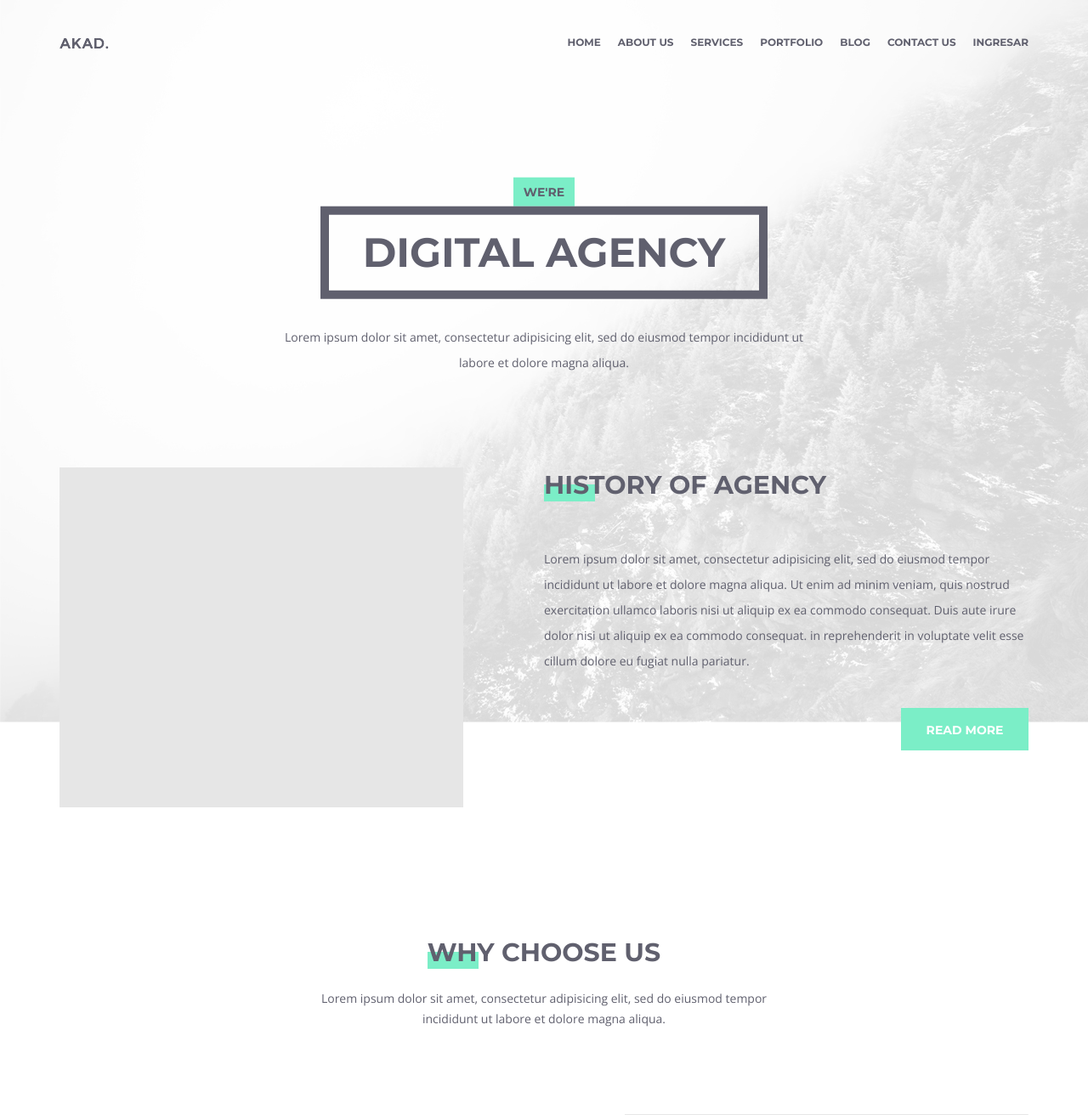
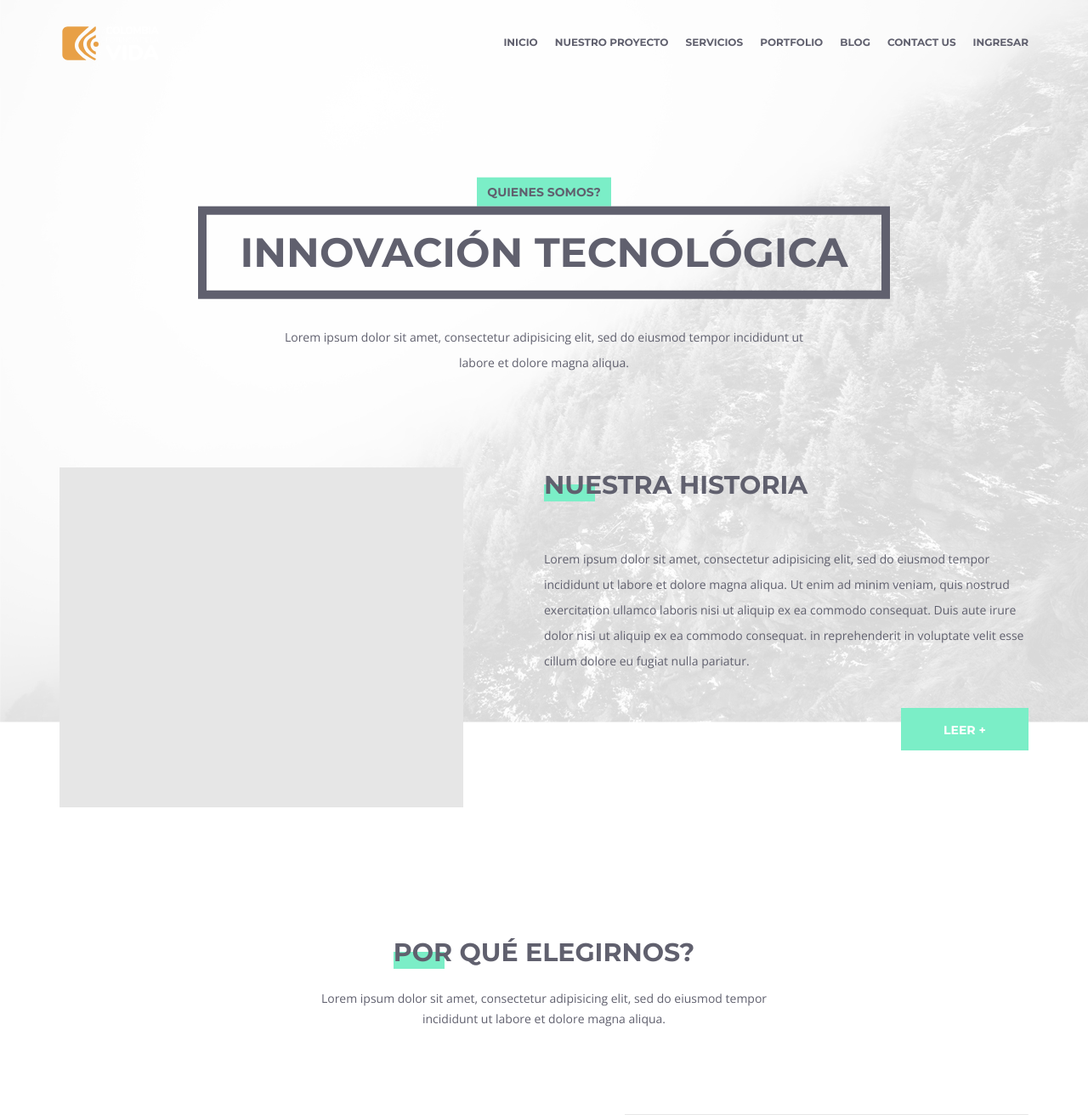
Before and after one commit to isvialnva/talentoTech, a Django app: page / in a window 1280 px wide. Shown: the top 1312 px of the page at 85% size. Run offline with Django 5.2, Linux system fonts and the light colour scheme; some libraries are stand-ins or nearby versions; some web fonts are replaced.

Commit message:
Ajuste 01 proyecto inicial

```diff
--- a/talentoTech/home/templates/home/index.html
+++ b/talentoTech/home/templates/home/index.html
@@ -7,8 +7,8 @@
 	<meta charset="utf-8">
 	<meta name="viewport" content="width=device-width, initial-scale=1.0">
 	<link rel="shortcut icon" type="image/x-icon" href="{% static 'home/assets/img/favicon.ico' %}">
-	<meta name="author template" content="Amine Akhouad">
-	<meta name="description" content="AKAD is a creative and modern template for digital agencies">
+	<meta name="author template" content="D1L5">
+	<meta name="description" content="TalentoTech programa Mintic">
 
 	<!-- STYLES -->
 	<link rel="stylesheet" href="{% static 'home/assets/css/bootstrap.min.css' %}">
@@ -23,16 +23,16 @@
 	<header class="main-header">
 		<div class="container">
 			<div class="logo">
-				<a href="/"><img src="{% static 'home/assets/img/logo.png' %}" alt="logo"></a>
+				<a href="/"><img src="{% static 'home/assets/img/channels-748_logo_gobierno_w.svg' %}" alt="logo"></a>
 			</div>
 
 			<div class="menu">
 				<!-- desktop navbar -->
 				<nav class="desktop-nav">
 					<ul class="first-level">
-						<li><a href="#" class="animsition-link">Home</a></li>
-						<li><a href="#" class="animsition-link">about us</a></li>
-						<li><a href="#" class="animsition-link">services</a></li>
+						<li><a href="#" class="animsition-link">Inicio</a></li>
+						<li><a href="#" class="animsition-link">Nuestro proyecto</a></li>
+						<li><a href="#" class="animsition-link">Servicios</a></li>
 						<li><a href="">portfolio</a>
 							<ul class="second-level">
 								<li><a href="#" class="animsition-link">portfolio list</a></li>
@@ -70,14 +70,14 @@
 	<div class="site-hero">
 		<ul class="slides">
 			<li>
-				<div><span class="small-title uppercase montserrat-text">we're</span></div>
-				<div class="big-title uppercase montserrat-text">digital agency</div>
+				<div><span class="small-title uppercase montserrat-text">Quienes somos?</span></div>
+				<div class="big-title uppercase montserrat-text">Innovación tecnológica</div>
 				<p>Lorem ipsum dolor sit amet, consectetur adipisicing elit, sed do eiusmod
 				tempor incididunt ut labore et dolore magna aliqua.</p>
 			</li>
 			<li>
-				<div><span class="small-title uppercase montserrat-text">we do</span></div>
-				<div class="big-title uppercase montserrat-text">creative stuff</div>
+				<div><span class="small-title uppercase montserrat-text">Que hacemos?</span></div>
+				<div class="big-title uppercase montserrat-text">Inteligencia artificial </div>
 				<p>Lorem ipsum dolor sit amet, consectetur adipisicing elit, sed do eiusmod
 				tempor incididunt ut labore et dolore magna aliqua. Ut enim ad minim veniam,
 				quis nostrud exercitation ullamco laboris nisi ut aliquip ex ea commodo
@@ -97,7 +97,7 @@
 			<div class="col-md-offset-1 col-md-6 col-sm-12">
 				<div class="row">
 					<div class="section-title">
-						<span>history of agency</span>
+						<span>Nuestra historia</span>
 					</div>
 					<p>
 						Lorem ipsum dolor sit amet, consectetur adipisicing elit, sed do eiusmod
@@ -107,7 +107,7 @@
 						consequat. in reprehenderit in voluptate velit esse
 						cillum dolore eu fugiat nulla pariatur.
 					</p>
-					<a href="#" class="btn green" style="float:right;margin-top:30px"><span>read more</span></a>
+					<a href="#" class="btn green" style="float:right;margin-top:30px"><span>Leer +</span></a>
 				</div>
 			</div>
 		</div>
@@ -119,7 +119,7 @@
 		<div class="container">
 			<div class="row">
 				<div class="section-title">
-					<span>why choose us</span>
+					<span>Por qué elegirnos? </span>
 					<p>Lorem ipsum dolor sit amet, consectetur adipisicing elit, sed do eiusmod
 					tempor incididunt ut labore et dolore magna aliqua.</p>
 				</div>
```
Also changed, not shown: talentoTech/home/static/home/assets/img/channels-748_logo_gobierno_w.svg (added).
